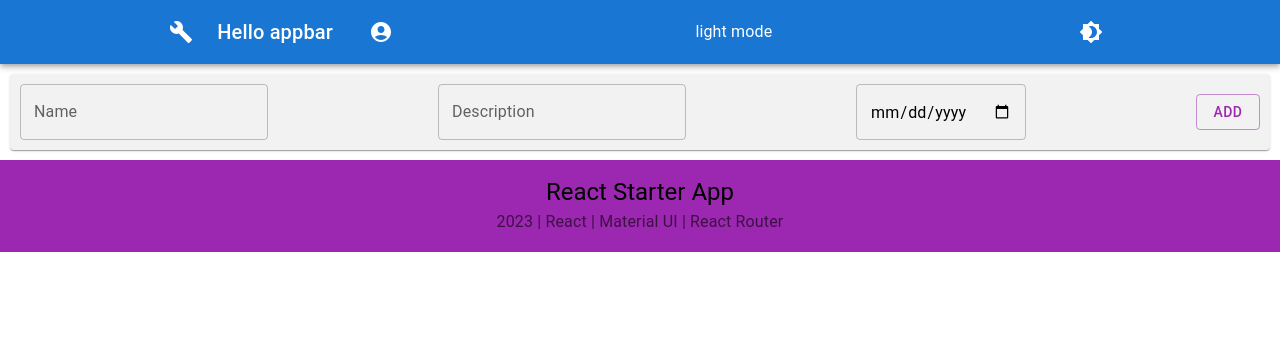
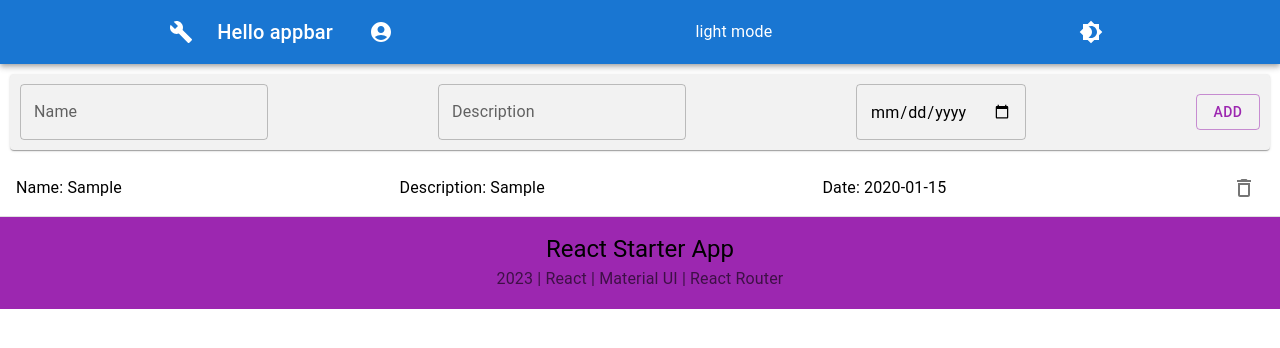
Before and after one commit to skripter23/webit-todo-app, a React (Vite) app: page / in a window 1280 px wide. Both pictures are taken after typing "Sample", "Sample", "2020-01-15" into the empty fields and a click on the button "ADD". Shown: the top 348 px of the page. Built offline with nearby package versions, Linux system fonts and the light colour scheme.

Commit message:
✨feat: TodoListITem + additem/removeitem

```diff
--- /dev/null
+++ b/src/components/todoListItem/TodoListItem.tsx
@@ -0,0 +1,26 @@
+import type { FC } from 'react'
+import { memo } from 'react'
+
+import { ListItem, IconButton, ListItemText } from '@mui/material'
+import { DeleteOutlined } from '@mui/icons-material'
+
+import useTodoListItem from '@/hooks/useTodoListItem'
+
+import { ITodoListItem } from './interface/todoListItem.interface'
+
+const TodoListItem: FC<ITodoListItem> = memo(({ date, description, id, name }) => {
+    const { handleRemoveTodo } = useTodoListItem()
+
+    return (
+        <ListItem divider>
+            <ListItemText primary={`Name: ${name}`} />
+            <ListItemText primary={`Description: ${description}`} />
+            <ListItemText primary={`Date: ${date}`} />
+            <IconButton aria-label="Delete Todo" onClick={handleRemoveTodo.bind(null, id)}>
+                <DeleteOutlined />
+            </IconButton>
+        </ListItem>
+    )
+})
+
+export default TodoListItem
--- /dev/null
+++ b/src/components/todoListItem/index.tsx
@@ -0,0 +1 @@
+export { default } from './TodoListItem'
--- /dev/null
+++ b/src/components/todoListItem/interface/todoListItem.interface.ts
@@ -0,0 +1,6 @@
+export interface ITodoListItem {
+    id: string
+    name: string
+    description: string
+    date: string
+}
--- /dev/null
+++ b/src/hooks/useTodoListItem.ts
@@ -0,0 +1,14 @@
+import { remove } from '@/redux/slices/todoSlice'
+import { useAppDispatch } from '@/redux/store'
+
+const useTodoListItem = () => {
+    const dispatch = useAppDispatch()
+
+    const handleRemoveTodo = (id: string) => {
+        dispatch(remove(id))
+    }
+
+    return { handleRemoveTodo }
+}
+
+export default useTodoListItem
--- a/src/pages/dashboard/Dashboard.tsx
+++ b/src/pages/dashboard/Dashboard.tsx
@@ -1,9 +1,21 @@
 import type { FC } from 'react'
 
 import AddTodo from '@/components/addTodo/AddTodo'
+import TodoListItem from '@/components/todoListItem/TodoListItem'
+
+import { useAppSelector } from '@/redux/store'
 
 const Dashboard: FC = () => {
-    return <AddTodo />
+    const { todos } = useAppSelector((state) => state.todosReducer)
+
+    return (
+        <>
+            <AddTodo />
+            {(todos || []).map((item, i) => (
+                <TodoListItem {...item} key={i} />
+            ))}
+        </>
+    )
 }
 
 export default Dashboard
--- a/src/redux/slices/todoSlice.ts
+++ b/src/redux/slices/todoSlice.ts
@@ -22,9 +22,12 @@ export const todosSlice = createSlice({
         add(state, action: PayloadAction<ITodo>) {
             state.todos.push(action.payload)
         },
+        remove(state, action: PayloadAction<string>) {
+            state.todos = state.todos.filter((todo) => todo.id !== action.payload)
+        },
     },
 })
 
-export const { add } = todosSlice.actions
+export const { add, remove } = todosSlice.actions
 
 export default todosSlice.reducer
```
